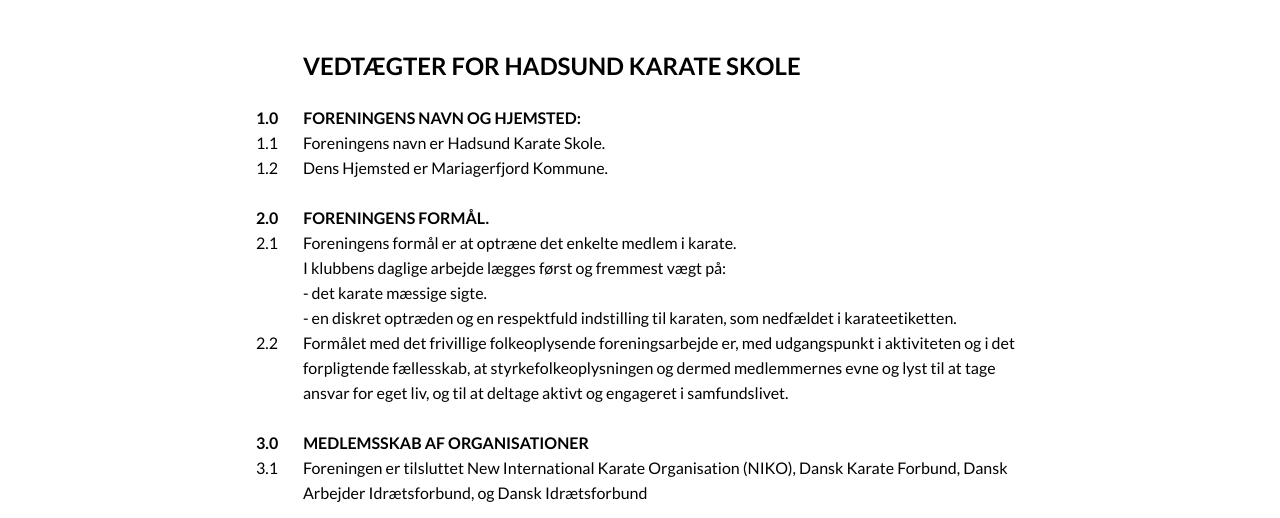
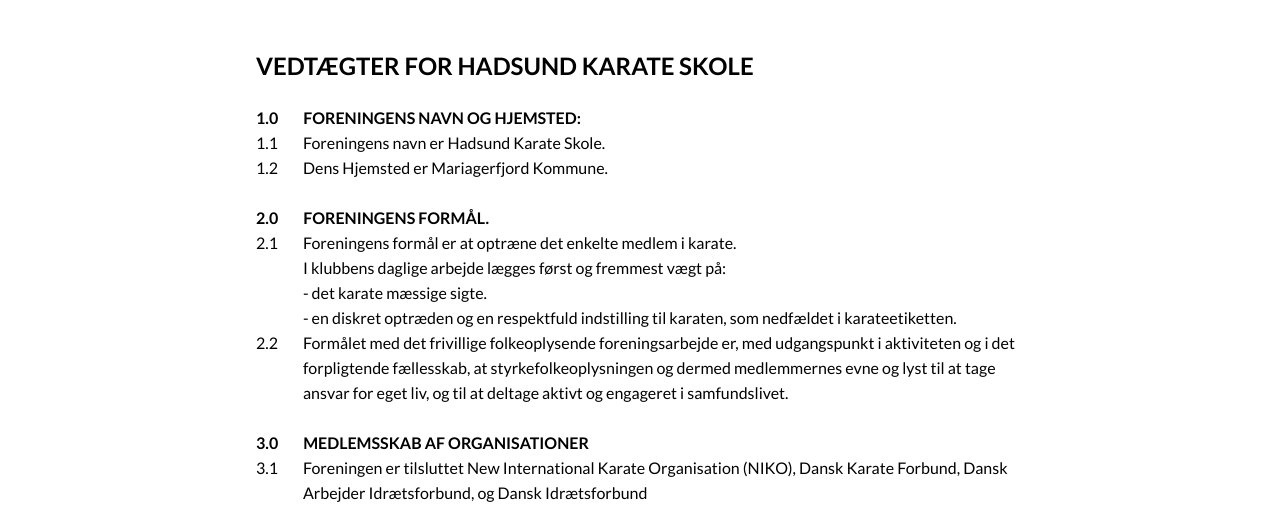
Before and after one commit to MartinWinterSC/ashiharaKarateHadsund, a plain HTML site: page vedtaegter.html in a window 1280 px wide. Shown: the part 282-800 px from the top of the page. Drawn offline with Linux system fonts and the light colour scheme.

Commit message:
Final Hotfix

```diff
--- a/assets/css/vedtaegter.css
+++ b/assets/css/vedtaegter.css
@@ -22,7 +22,7 @@ article:last-child{
 
 /* typography */
 h2{
-    margin-left: 47px;
+    margin-left: 0;
 }
 h3, h4, p{
     color: black;
```
Also changed, not shown: tilmeld.html (+1 -1 lines).
